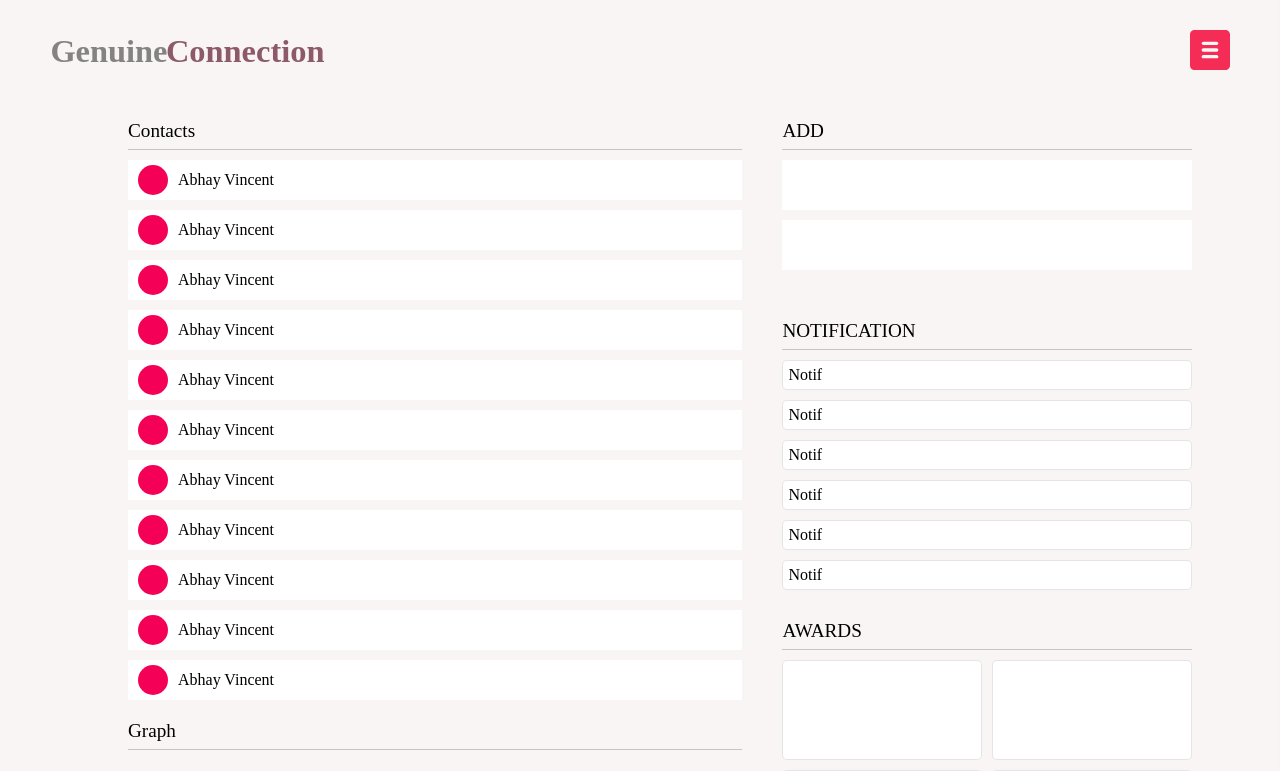
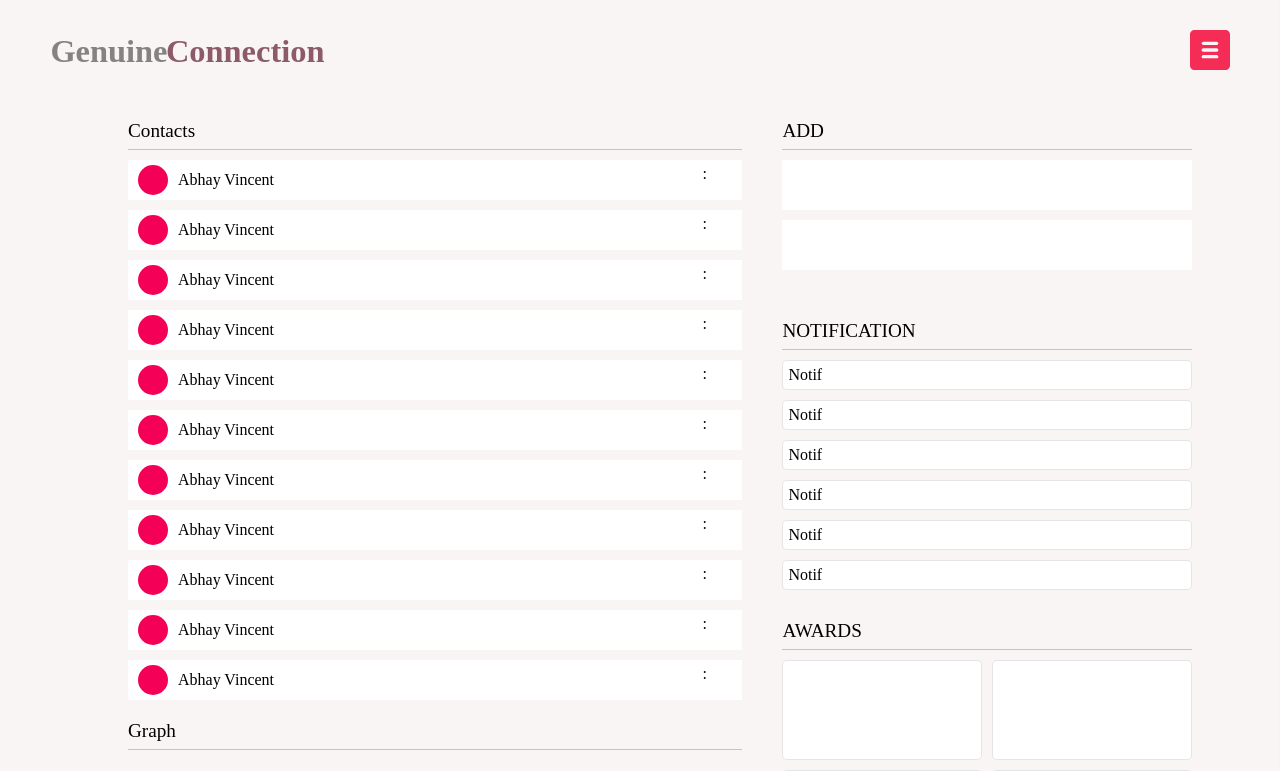
Before and after one commit to abhaykvincent/genuine-connections, a React (Create React App) app: page /home in a window 1280 px wide. Shown: the top 771 px of the page. Built offline with nearby package versions, Linux system fonts and the light colour scheme.

Commit message:
TEST COMMIT

```diff
--- a/src/component/contacts/contact-compact/contact-compact.js
+++ b/src/component/contacts/contact-compact/contact-compact.js
@@ -6,7 +6,9 @@ export default class ContactCompact extends Component {
             <div className="contact">
                 <div className="contact-profile"></div>
                 <div className="contact-name">Abhay Vincent</div>
-                <div className="contact-x"></div>
+                <div className="contact-option">
+                    <div className="option-icon">:</div>
+                </div>
             </div>
         )
     }
```
